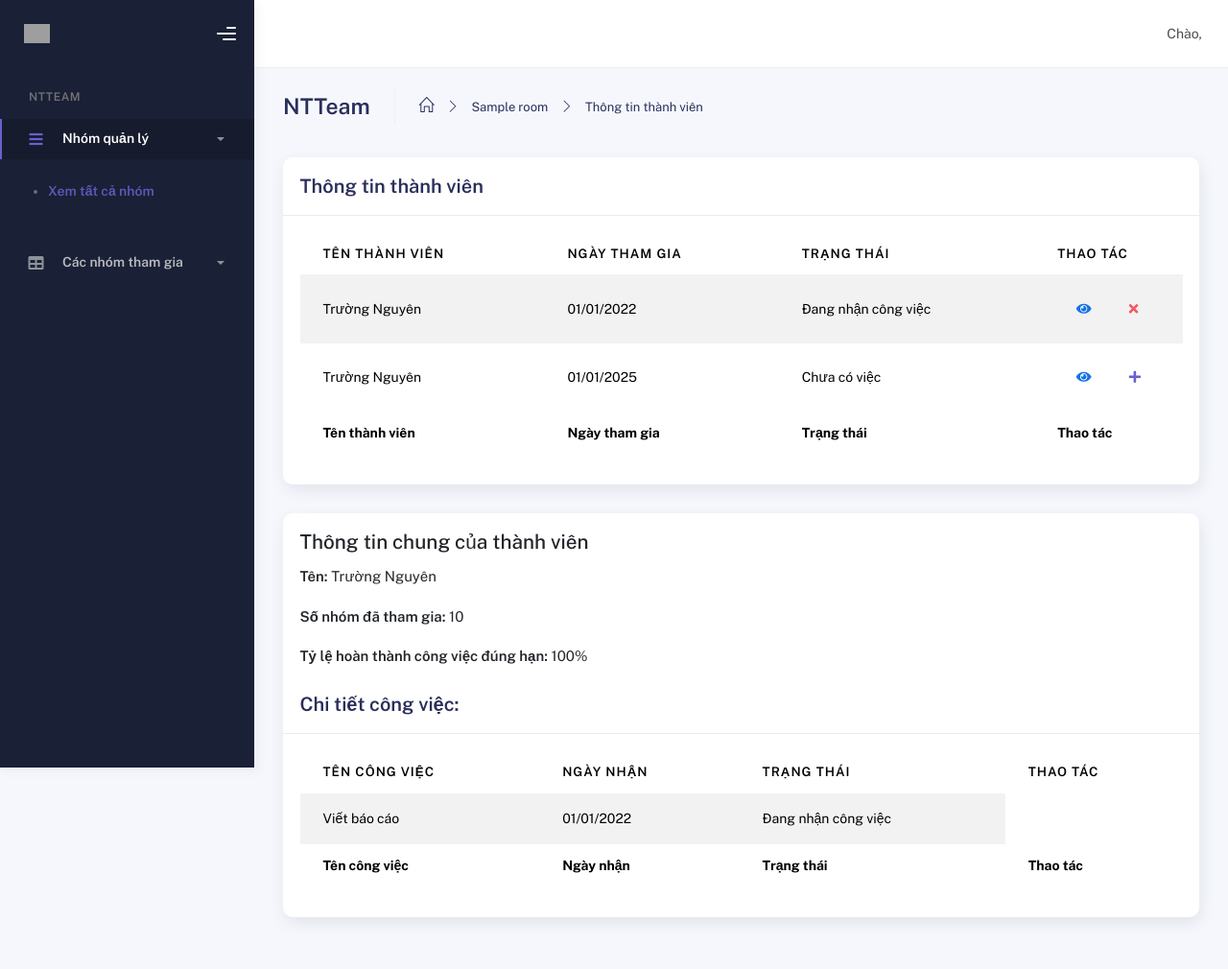
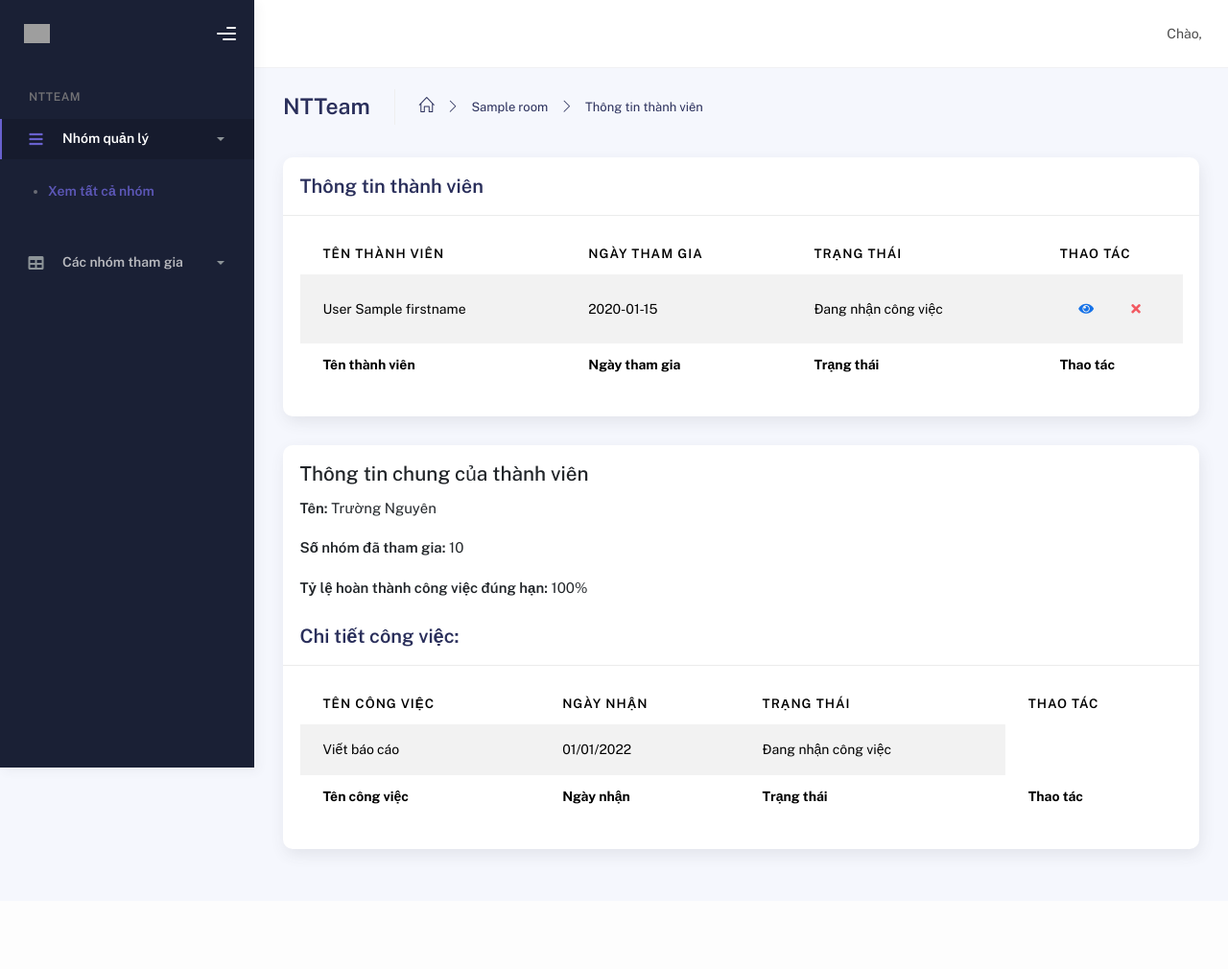
Before and after one commit to TruongNguyenVo/NT-TeamWork-Management, a Symfony app: template templates/room/member.html.twig in a window 1280 px wide. Shown: the whole page at 96% size. After the commit the page ends 897 px from the top, so only its background shows below. Run offline with Twig, Linux system fonts and the light colour scheme; the template is opened without the code that fills it: most values are stand-ins (such as "Sample title", 1, 10 or a date in 2020); some libraries are stand-ins or nearby versions; grey boxes are pictures that could not be loaded.

Commit message:
add controller(changeStatus), add joinDate field in UserRoom, fix url in base file, map date user to member.html.twig

```diff
--- a/templates/base.html.twig
+++ b/templates/base.html.twig
@@ -14,7 +14,7 @@
     />
 
     <!-- Fonts and icons -->
-    <script src="../assets/js/plugin/webfont/webfont.min.js"></script>
+    <script src="{{ asset('assets/js/plugin/webfont/webfont.min.js') }}"></script>
     <script>
       WebFont.load({
         google: { families: ["Public Sans:300,400,500,600,700"] },
@@ -25,7 +25,7 @@
             "Font Awesome 5 Brands",
             "simple-line-icons",
           ],
-          urls: ["../assets/css/fonts.min.css"],
+          urls: ["{{ asset('assets/css/fonts.min.css') }}"],
         },
         active: function () {
           sessionStorage.fonts = true;
@@ -291,5 +291,5 @@
 
   </body>
 </html>
-{% block javascripts%}
+{% block javascripts %}
 {% endblock %}
--- a/templates/room/member.html.twig
+++ b/templates/room/member.html.twig
@@ -56,8 +56,8 @@
                           <tbody>
                         {% for member in members %}
                             <tr data-task='{"name": "Viết báo cáo", "assignee": "Trường Nguyên", "start_date": "01/01/2022", "end_date": "01/02/2022", "status": "Không hoàn thành"}' onclick="postData(this)">
-                              <td>Trường Nguyên</td>
-                              <td>01/01/2022</td>
+                              <td>{{member.user.lastname}} {{member.user.firstname}}</td>
+                              <td>{{ member.joinDate ? member.joinDate|date('Y-m-d') : 'Chưa được duyệt' }}</td>
                               <td>
                                 Đang nhận công việc
                               </td>
@@ -71,10 +71,20 @@
                                   >
                                     <i class="fa fa-eye"></i>
                                   </button>
+                                  {% if member.status == 'pending' %}
+                                    <button
+                                      type="button"
+                                      data-bs-toggle="tooltip"
+                                      title="Duyệt thành viên"
+                                      class="btn btn-link btn-success"
+                                    >
+                                      <i class="fa fa-check"></i>
+                                    </button>
+                                  {% endif %}
                                   <button
                                     type="button"
                                     data-bs-toggle="tooltip"
-                                    title="Xóa thành viên"
+                                    title="Từ chối"
                                     class="btn btn-link btn-danger"
                                     data-original-title="Remove"
                                   >
@@ -85,34 +95,7 @@
 
                               </tr>
                               {% endfor %}
-                              <tr>
-                                <td>Trường Nguyên</td>
-                                <td>01/01/2025</td>
-                                <td>
-                                  Chưa có việc
-                                </td>
-                                <td>
-                                  <div class="form-button-action">
 
-                                    <button
-                                      type="button"
-                                      data-bs-toggle="tooltip"
-                                      title="Xem chi tiết thành viên"
-                                      class="btn btn-link btn-primary"
-                                    >
-                                      <i class="fa fa-eye"></i>
-                                    </button>
-                                    <button
-                                    type="button"
-                                    data-bs-toggle="tooltip"
-                                    title="Thêm công việc cho thành viên"
-                                    class="btn btn-link btn-secondary"
-                                  >
-                                    <i class="fa fa-plus"></i>
-                                  </button>
-                                  </div>
-                                </td>
-                              </tr>
                           </tbody>
                           <tfoot>
                             <tr>
@@ -196,3 +179,28 @@
             </div>
           </div>
 {% endblock %}
+{% block javascripts %}
+<script>
+  // post api
+   function postData(row) {
+    // const taskData = JSON.parse(row.getAttribute('data-task'));
+    // fetch('/your-api-endpoint', {
+    //   method: 'POST',
+    //   headers: {
+    //     'Content-Type': 'application/json'
+    //   },
+    //   body: JSON.stringify(taskData)
+    // })
+    // .then(response => response.json())
+    // .then(data => {
+    //   console.log('Success:', data);
+    // })
+    // .catch((error) => {
+    //   console.error('Error:', error);
+    // });
+    console.log(row);
+    // scroll to comment section
+    document.getElementById('member-detail').scrollIntoView();
+  }
+</script>
+{% endblock %}
```
Also changed, not shown: src/Controller/RoomController.php (+7 -0 lines), src/Entity/UserRoom.php (+5 -5 lines).
